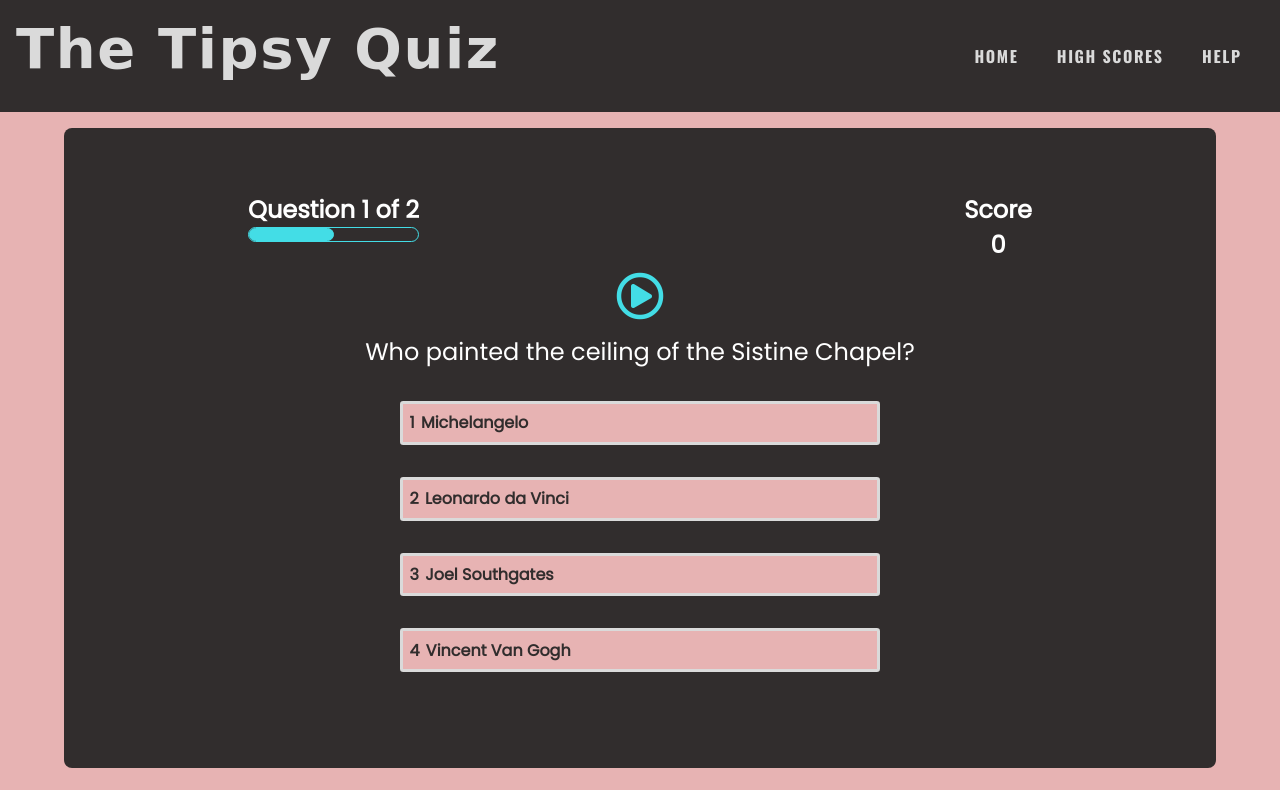
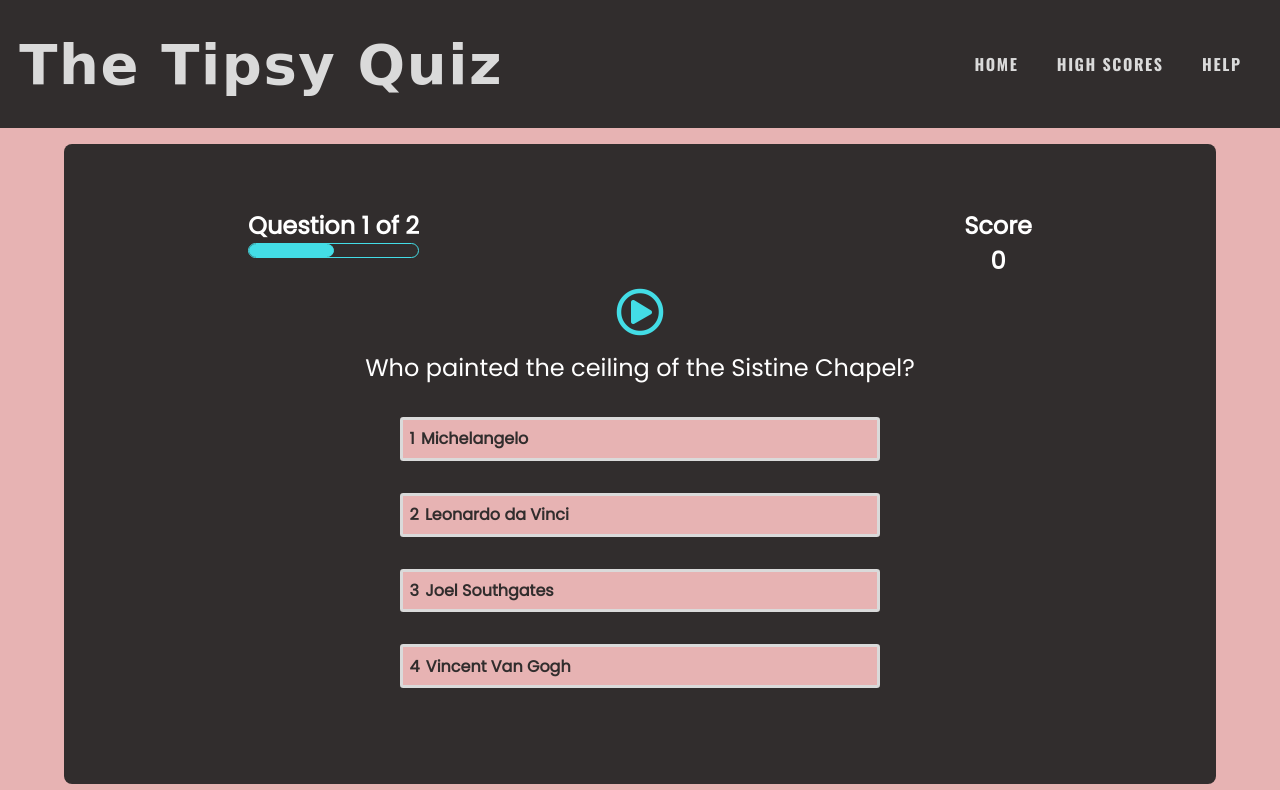
Before and after one commit to roomacarthur/the-tipsy-quiz, a plain HTML site: page quiz.html in a window 1280 px wide. Shown: the top 790 px of the page. Drawn offline with nearby package versions, Linux system fonts and the light colour scheme; a web font is replaced by a local one.

Commit message:
CSS fixes for mobile viewing

```diff
--- a/assets/css/style.css
+++ b/assets/css/style.css
@@ -42,17 +42,21 @@ header {
     color: var(--lightgrey);
     background: var(--dark);
     margin-bottom: 1rem;
+    display: flex;
+    flex-wrap: wrap;
+    align-content: space-around;
+    justify-content: center;
 }
 /*Main logo for site in header.*/
 #logo {
     text-decoration: none;
     text-align: center;
-    /* padding: .1rem; */
 }
 #logo > h1 {
   color: var(--lightgrey);
   letter-spacing: .1rem;
-  font-size: 2rem;
+  font-size: 350%;
+  padding: .2rem;
 }
 /*vibrate hover class, added to #logo & #dev-links via app.js 'vibrate' can be found line 388 <<<<< THIS NEEDS TO BE CHECKED before submit! */
 .vibrate {
@@ -220,13 +224,14 @@ nav > ul > li > a {
     left:0;
 }
 
-.play-question {
+#play-question {
     font-size: 3rem;
     margin: 0 auto;
     color: var(--lightblue);
 }
-.play-question:hover {
+.fa-play-circle:hover {
     cursor: pointer;
+    color: var(--lightgrey);
 }
 /*Question text styling.*/
 #question {
@@ -453,9 +458,7 @@ footer {
 
 /*Tablet Sizing media Queries./ */
 @media screen and (min-height: 600px) {
-    #logo > h1 {
-        font-size: 3rem;
-    }
+
     .answer-container {
         margin: .7rem auto;
     }
@@ -468,18 +471,30 @@ footer {
 /*Attempted fix for iphone 9 pro viewing.*/
 @media only screen and (-webkit-min-device-pixel-ratio: 3) {
     header {
-        height: 25vh;
+        height: 16vh;
+    }
+
+}
+@media screen and (min-width: 540px) {
+    header {
+
+    }
+    nav {
+        top:0;
+        margin-top: 1rem;
     }
 }
 @media screen and (min-width: 768px){
     header {
-        height: 13vh;
+        height: 16vh;
+        align-items: center;
+        justify-content: space-between;
     }
     #logo > h1{
         font-size: 3.5rem;
     }
     nav {
-        margin-top: .5rem
+        margin: 1rem;
     }
     #quiz {
         width: 70%;
@@ -519,7 +534,6 @@ footer {
 }
 @media screen and (min-width: 900px) {
     header {
-        height: 7rem;
         padding: 1rem;
         display: flex;
         justify-content: space-between;
--- a/assets/js/questions.js
+++ b/assets/js/questions.js
@@ -207,7 +207,7 @@ let questionBank = [
 
   },
   {
-      question:"In India, the train Lifeline Express is a?",
+      question:"In India, the train Lifeline Express is a...?",
       answer1:"Bank",
       answer2:"Hospital",
       answer3:"Pharmacy",
--- a/quiz.html
+++ b/quiz.html
@@ -59,7 +59,7 @@
             </div>
           </div>
           <div class="quiz-item">
-            <h3 class="play-question" onclick="readQuestion()">
+            <h3 id="play-question" onclick="readQuestion()">
               <i class="far fa-play-circle"></i>
             </h3>
           </div>
```
